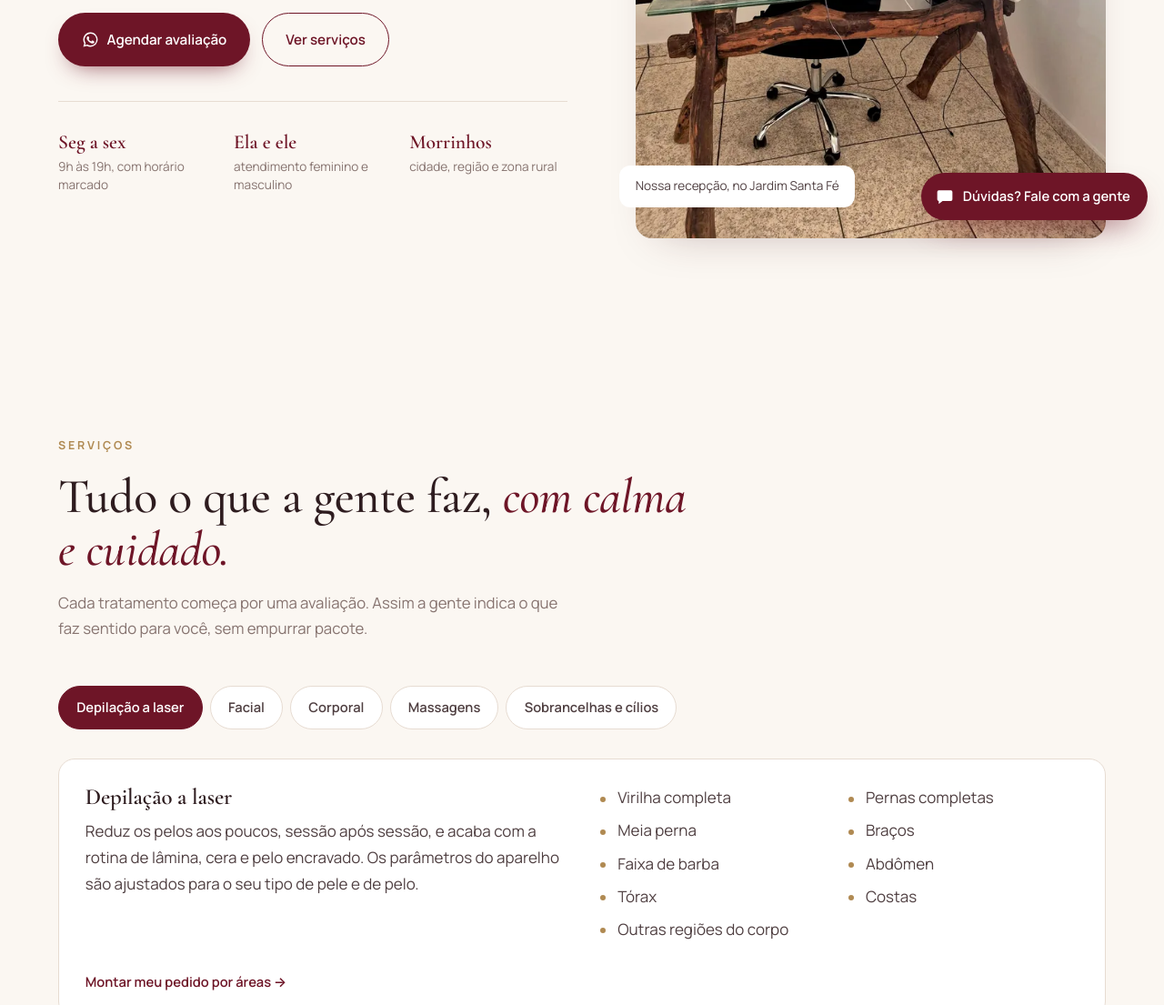
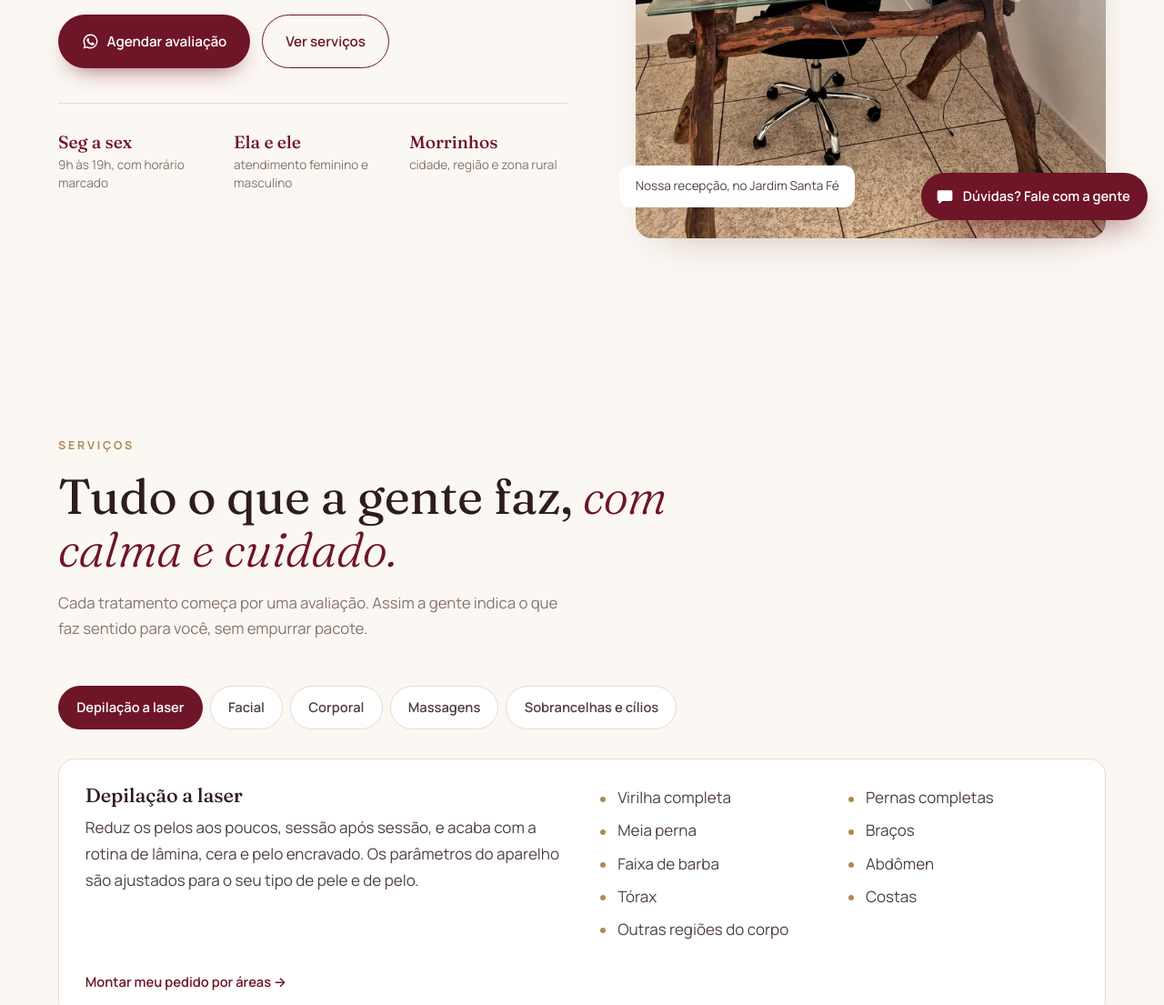
Before and after one commit to rtesteticaadm-sketch/rt-estetica-site, a plain HTML site: page index.html in a window 1280 px wide. Shown: the part 540-1645 px from the top of the page at 91% size. Drawn offline with nearby package versions, Linux system fonts and the light colour scheme.

Commit message:
Títulos em Fraunces: acentos alinhados
Co-Authored-By: Claude Opus 5.5 <noreply@anthropic.com>
Claude-Session: https://claude.ai/code/session_0184qQEKzaqeYGvZT7GEf7tQ

```diff
--- a/assets/css/style.css
+++ b/assets/css/style.css
@@ -17,7 +17,7 @@
   --line: #E7DCD2;
   --radius: 18px;
   --shadow: 0 18px 50px -28px rgba(70, 25, 30, .35);
-  --serif: "Cormorant Garamond", Georgia, "Times New Roman", serif;
+  --serif: "Fraunces", Georgia, "Times New Roman", serif;
   --sans: "Manrope", system-ui, -apple-system, "Segoe UI", Roboto, sans-serif;
   --ease: cubic-bezier(.22, .8, .24, 1);
 }
@@ -34,11 +34,11 @@ button { font: inherit; color: inherit; background: none; border: 0; cursor: poi
 .skip { position: absolute; left: -999px; top: 8px; background: var(--wine); color: #fff; padding: .6rem 1rem; border-radius: 8px; z-index: 100; }
 .skip:focus { left: 8px; }
 
-h1, h2, h3 { font-family: var(--serif); font-weight: 500; color: var(--ink); line-height: 1.08; margin: 0; letter-spacing: -.005em; }
+h1, h2, h3 { font-family: var(--serif); font-weight: 400; font-variation-settings: "SOFT" 50; color: var(--ink); line-height: 1.08; margin: 0; letter-spacing: -.005em; }
 h1 { font-size: clamp(2.9rem, 6vw, 5.2rem); }
 h2 { font-size: clamp(2.2rem, 4.2vw, 3.5rem); }
-h3 { font-size: 1.55rem; font-weight: 600; }
-em { font-style: italic; color: var(--wine); font-weight: 500; }
+h3 { font-size: 1.35rem; font-weight: 500; }
+em { font-style: italic; color: var(--wine); font-weight: 300; }
 p { margin: 0 0 1rem; }
 
 .wrap { width: min(1180px, 90vw); margin-inline: auto; }
@@ -89,7 +89,7 @@ p { margin: 0 0 1rem; }
 .hero__lead { font-size: 1.12rem; max-width: 520px; color: var(--text); margin-bottom: 2rem; }
 .hero__actions { display: flex; flex-wrap: wrap; gap: .8rem; margin-bottom: 2.4rem; }
 .facts { list-style: none; padding: 1.6rem 0 0; margin: 0; display: grid; grid-template-columns: repeat(3, 1fr); gap: 1.2rem; border-top: 1px solid var(--line); max-width: 560px; }
-.facts b { display: block; font-family: var(--serif); font-size: 1.35rem; color: var(--wine); font-weight: 600; }
+.facts b { display: block; font-family: var(--serif); font-size: 1.2rem; color: var(--wine); font-weight: 500; }
 .facts span { font-size: .85rem; color: var(--muted); line-height: 1.45; display: block; }
 .hero__photo { margin: 0; position: relative; }
 .hero__photo img { width: 100%; aspect-ratio: 4 / 5; object-fit: cover; border-radius: 220px 220px var(--radius) var(--radius); box-shadow: var(--shadow); }
--- a/index.html
+++ b/index.html
@@ -21,7 +21,7 @@
   <link rel="apple-touch-icon" href="assets/img/apple-touch-icon.png">
   <link rel="preconnect" href="https://fonts.googleapis.com">
   <link rel="preconnect" href="https://fonts.gstatic.com" crossorigin>
-  <link href="https://fonts.googleapis.com/css2?family=Cormorant+Garamond:ital,wght@0,400;0,500;0,600;1,400;1,500&family=Manrope:wght@400;500;600;700&display=swap" rel="stylesheet">
+  <link href="https://fonts.googleapis.com/css2?family=Fraunces:ital,opsz,wght@0,9..144,300;0,9..144,400;0,9..144,500;1,9..144,300;1,9..144,400&family=Manrope:wght@400;500;600;700&display=swap" rel="stylesheet">
   <link rel="preload" as="image" href="assets/img/fotos/recepcao-1400.webp" imagesrcset="assets/img/fotos/recepcao-720.webp 720w, assets/img/fotos/recepcao-1400.webp 1400w" imagesizes="(max-width: 860px) 100vw, 46vw">
   <link rel="stylesheet" href="assets/css/style.css">
   <script type="application/ld+json">
```
